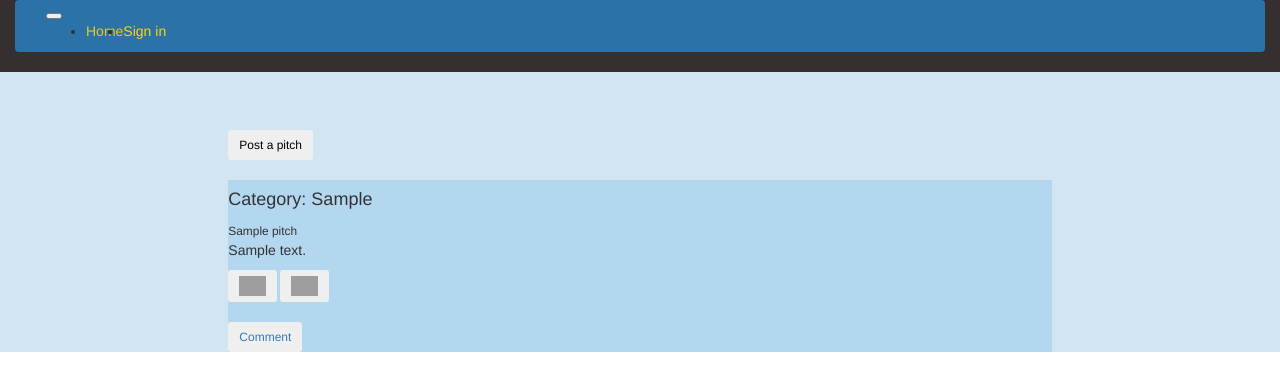
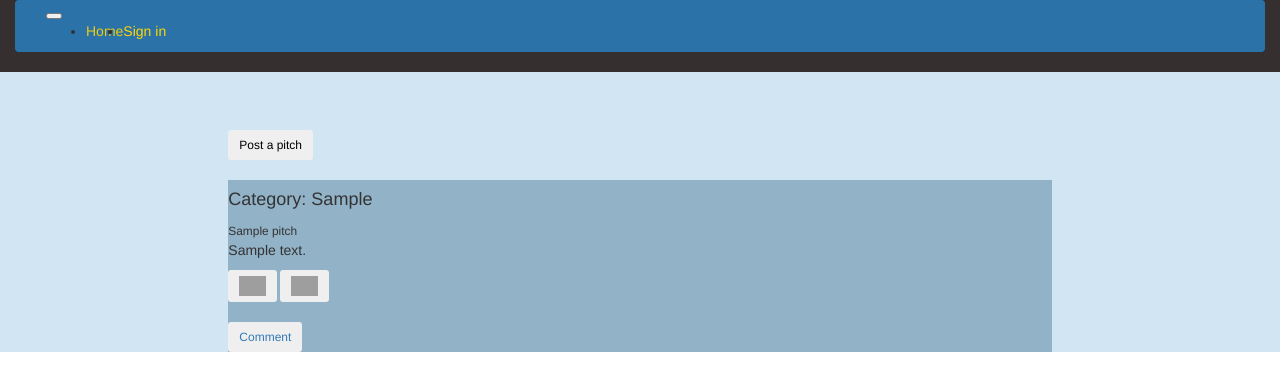
Before and after one commit to Kmbaria/pitch-1min, a Flask app: page / in a window 1280 px wide. Shown: the top 391 px of the page. Run offline with Flask 2, Linux system fonts and the light colour scheme; tables that the repository leaves empty hold one stand-in row (values such as "Sample post"); some libraries are stand-ins or nearby versions; grey boxes are pictures that could not be loaded.

Commit message:
! changes on thetemplates

```diff
--- a/app/templates/index.html
+++ b/app/templates/index.html
@@ -11,7 +11,7 @@
             <br>
             <br>
             {% for pitch in pitchs %}
-                <div style="background-color:#b3d7ef;" class="card">
+                <div style="background-color:#92b2c7;" class="card">
                     <article class="media content-section">
                         <div class="card-title">
                             <div class="article-metadata">
```
